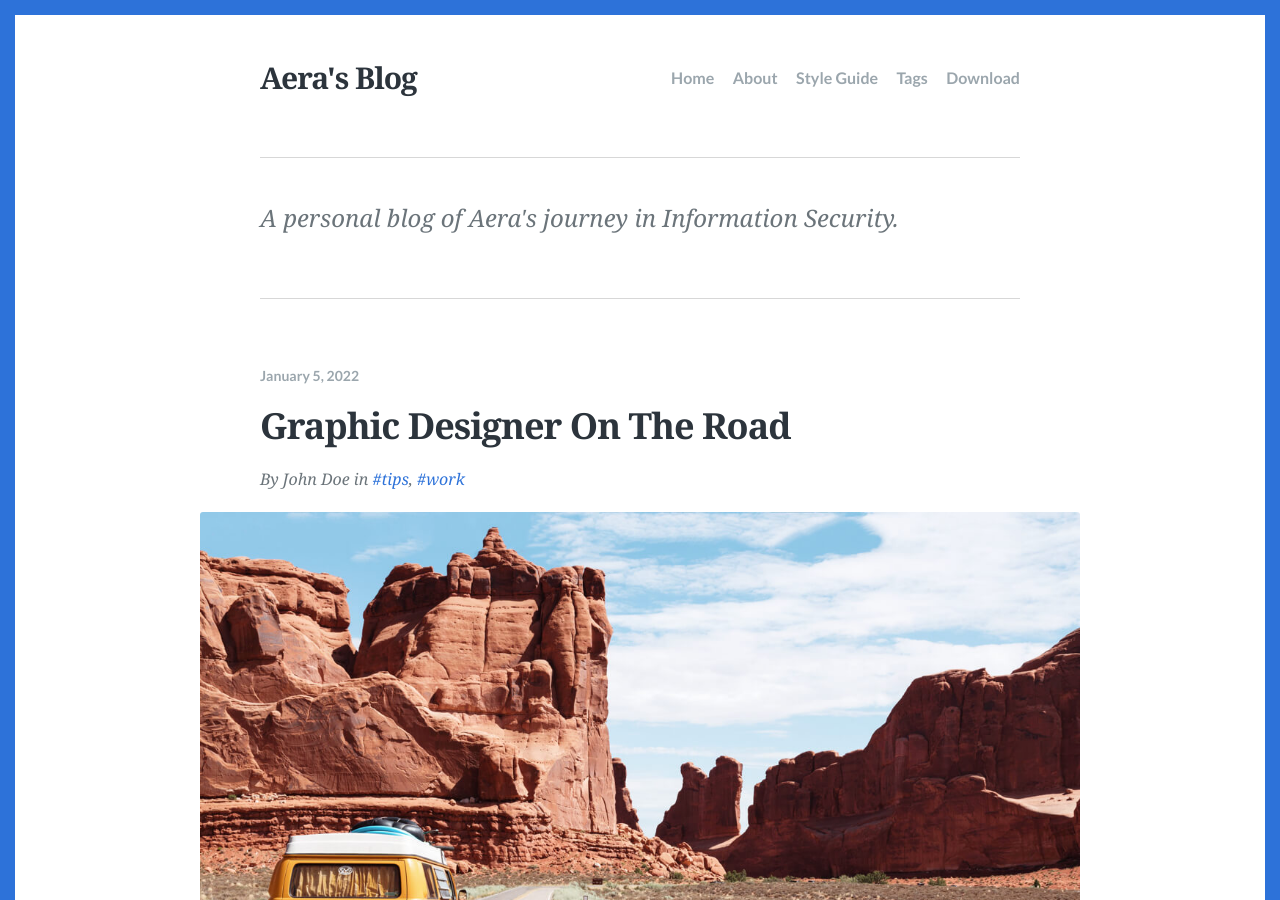
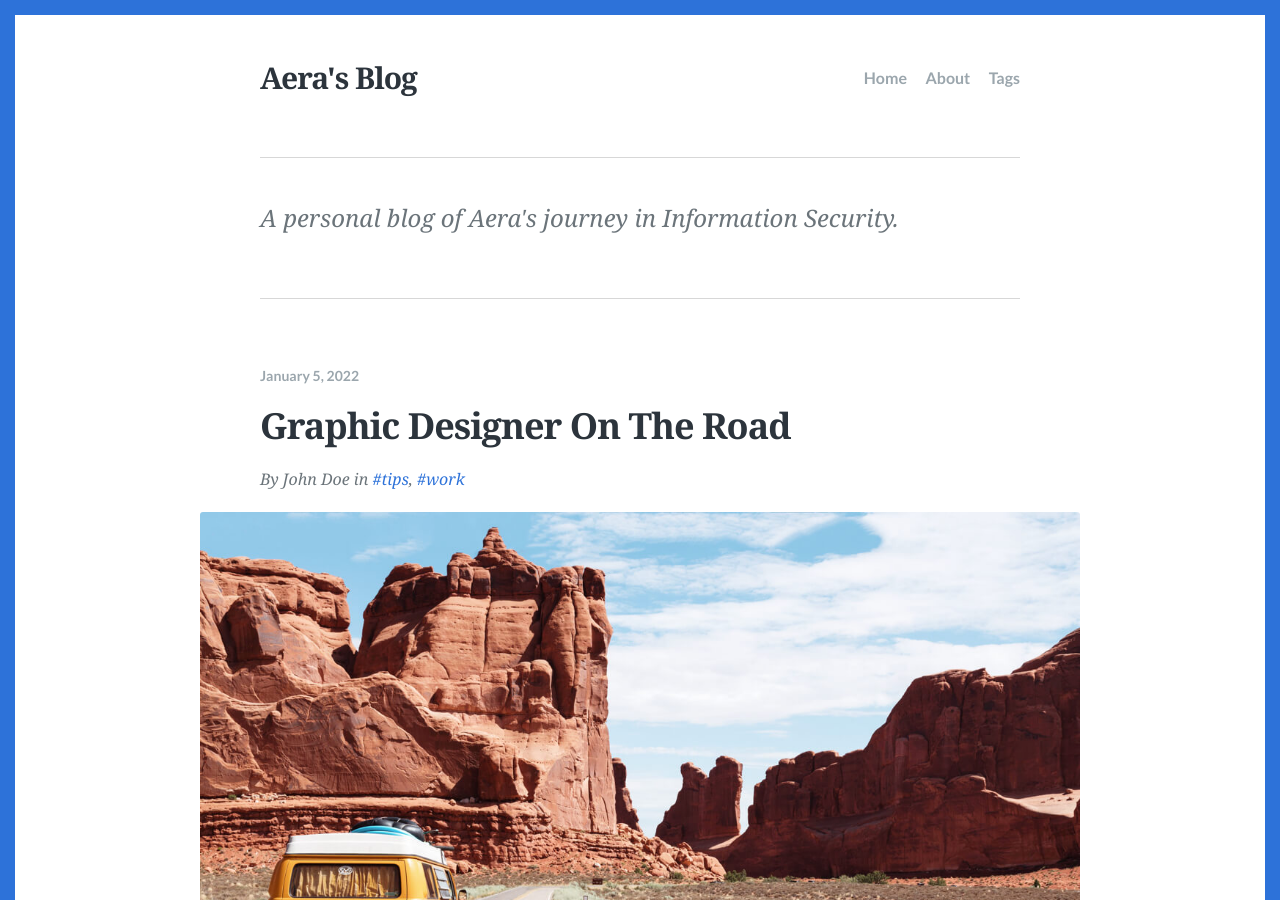
Before and after one commit to JustGoodThemes/Scriptor-Jekyll-Theme, a Jekyll site: the page built from index.html, in a window 1280 px wide and 900 px high. Built offline with Jekyll 4.4.1, drawn with Linux system fonts in a browser that asks for light colours; some web fonts are replaced; the list of posts is cut into pages by our own code.

Commit message:
Update _config.yml
deleted extra nav links

```diff
--- a/_config.yml
+++ b/_config.yml
@@ -32,12 +32,8 @@ navigation:
     url: /
   - text: About
     url: /about/
-  - text: Style Guide
-    url: /style-guide/
   - text: Tags
     url: /tags/
-  - text: Download
-    url: https://github.com/JustGoodThemes/Scriptor-Jekyll-Theme
 
 # The shortname for your Disqus site to enable comments.
 disqus: justgoodthemes
```
